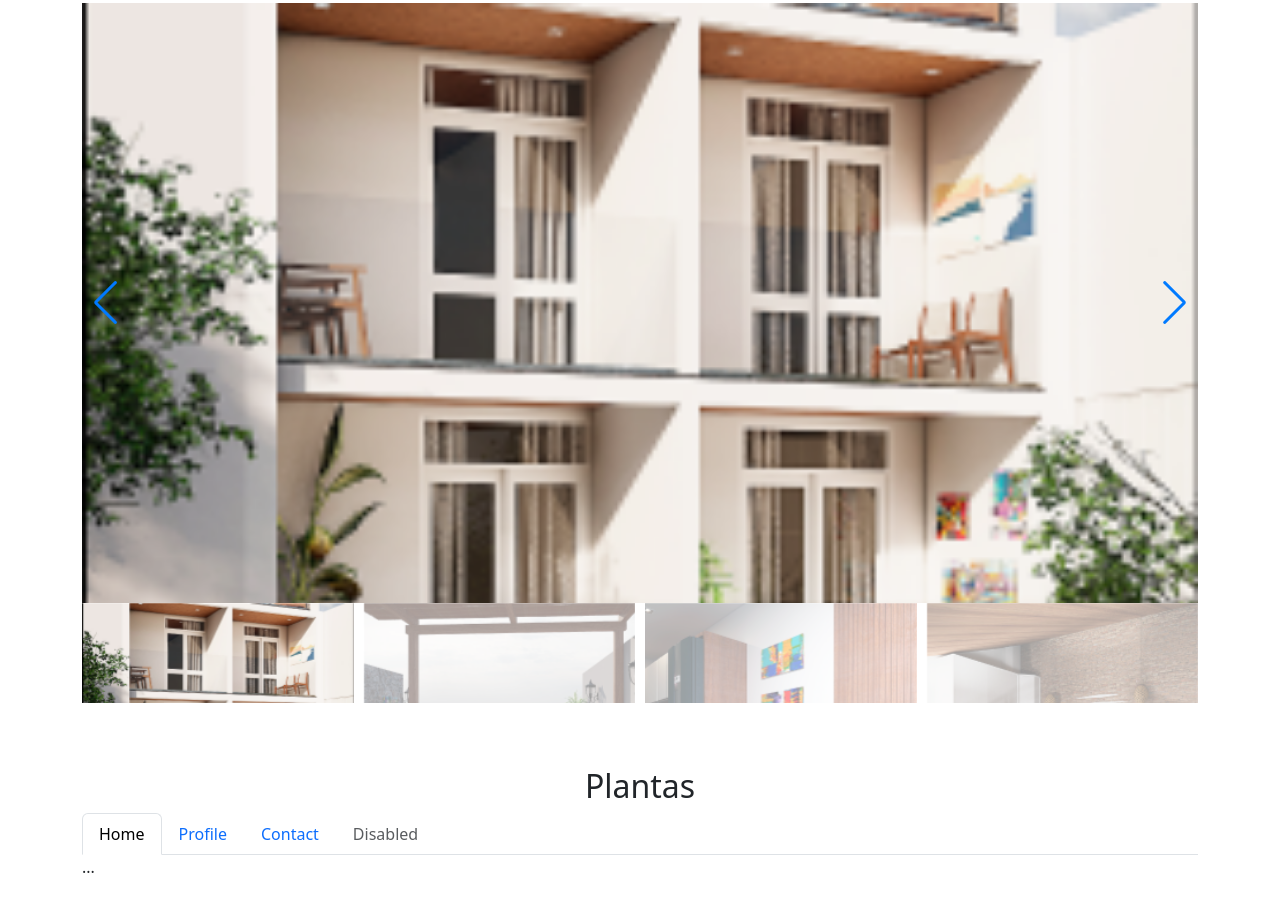
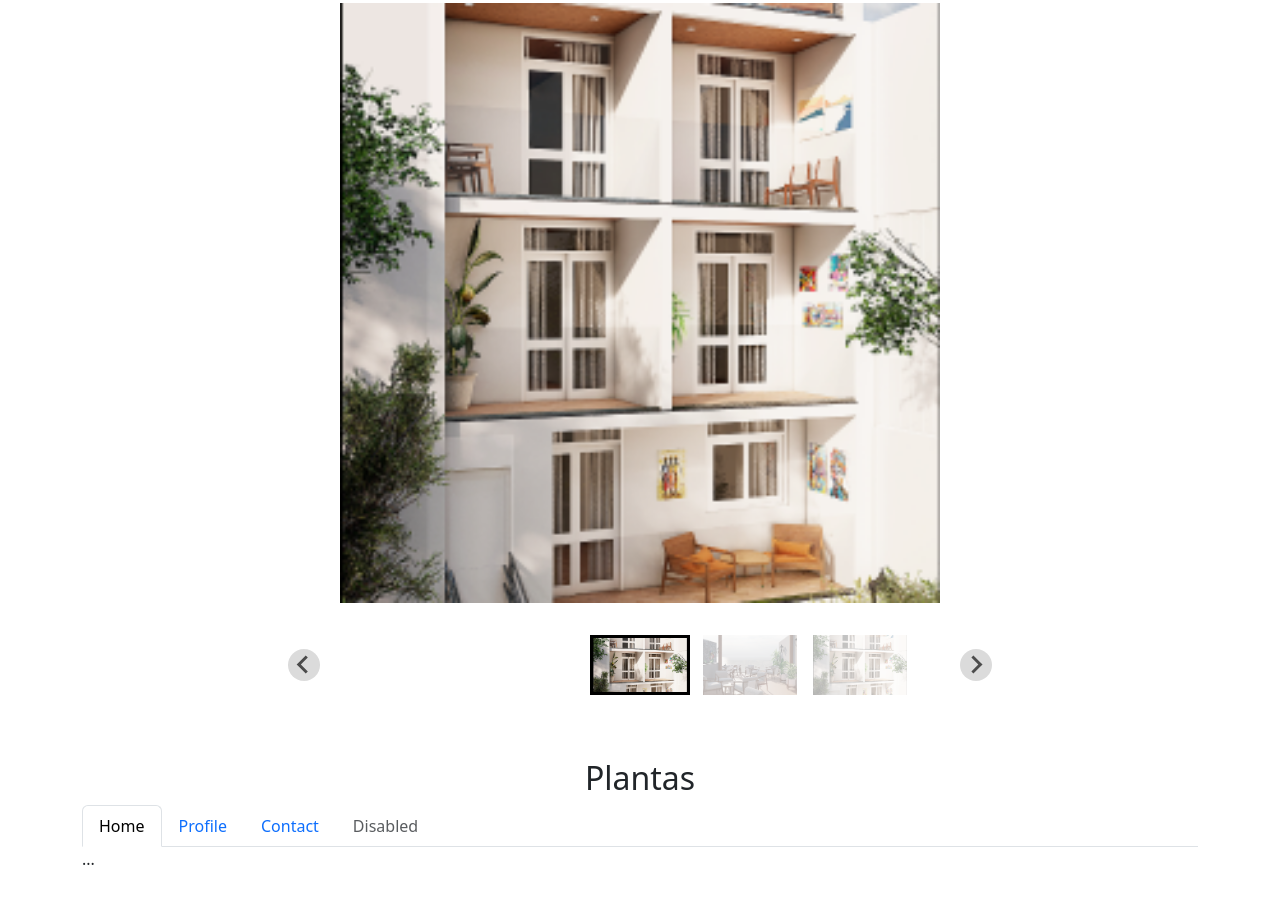
Before and after one commit to blacksheeps-digital/zul447, a website: page index.html in a window 1280 px wide. Shown: the part 2241-3141 px from the top of the page. Drawn offline with nearby package versions, Linux system fonts and the light colour scheme.

Commit message:
new slider

```diff
--- a/assets/js/app.js
+++ b/assets/js/app.js
@@ -1,18 +1,30 @@
-var swiper = new Swiper(".mySwiper", {
-    loop: true,
-    spaceBetween: 10,
-    slidesPerView: 4,
-    freeMode: true,
-    watchSlidesProgress: true,
+document.addEventListener('DOMContentLoaded', function () {
+    var main = new Splide('#main-slider', {
+        type: 'fade',
+        rewind: true,
+        pagination: false,
+        arrows: false,
+        lazyLoad: 'nearby',
+    });
+
+    var thumbnails = new Splide('#thumbnail-slider', {
+        fixedWidth: 100,
+        fixedHeight: 60,
+        gap: 10,
+        rewind: true,
+        pagination: false,
+        cover: true,
+        isNavigation: true,
+        focus: 'center',
+        breakpoints: {
+            600: {
+                fixedWidth: 60,
+                fixedHeight: 44,
+            },
+        },
+    });
+
+    main.sync(thumbnails);
+    main.mount();
+    thumbnails.mount();
 });
-var swiper2 = new Swiper(".mySwiper2", {
-    loop: true,
-    spaceBetween: 10,
-    navigation: {
-        nextEl: ".swiper-button-next",
-        prevEl: ".swiper-button-prev",
-    },
-    thumbs: {
-        swiper: swiper,
-    },
-});
--- a/assets/scss/_layout.scss
+++ b/assets/scss/_layout.scss
@@ -1,70 +1,18 @@
 // Layout Style
+.splide__slide {
+    opacity: 0.3;
+}
 
-.mySwiper2 {
-    height: 80%;
+.splide__slide.is-active {
+    opacity: 1;
+}
+
+#main-slider img {
     width: 100%;
+    object-fit: contain;
     max-height: 600px;
 }
 
-.mySwiper {
-    width: 100%;
-    height: 15%;
-    max-height: 100px;
-    box-sizing: border-box;
-    padding: 10px 0;
+#main-slider {
+    margin-bottom: 2rem;
 }
-
-.swiper-slide {
-    text-align: center;
-    font-size: 18px;
-    display: flex;
-    justify-content: center;
-    align-items: center;
-}
-
-.swiper-slide img {
-    display: block;
-    width: 100%;
-    height: 100%;
-    object-fit: cover;
-}
-
-.swiper-slide {
-    background-size: cover;
-    background-position: center;
-}
-
-.mySwiper2 {
-    height: 80%;
-    width: 100%;
-    max-height: 600px;
-}
-
-.mySwiper {
-    width: 100%;
-    height: 15%;
-    max-height: 100px;
-    box-sizing: border-box;
-    padding: 10px 0;
-}
-
-.mySwiper .swiper-slide {
-    width: 25%;
-    height: 100%;
-    opacity: 0.4;
-}
-
-.mySwiper .swiper-slide-thumb-active {
-    opacity: 1;
-}
-
-.swiper-slide img {
-    display: block;
-    width: 100%;
-    height: 100%;
-    object-fit: cover;
-}
-
-.swiper-wrapper {
-    max-height: 100%;
-}
--- a/index.html
+++ b/index.html
@@ -14,7 +14,9 @@
   <!-- build:css -->
   <link href="assets/css/app.css" rel="stylesheet" type="text/css" />
   <!-- endbuild -->
-  <link rel="stylesheet" href="https://cdn.jsdelivr.net/npm/swiper@11/swiper-bundle.min.css" />
+  <!-- <link rel="stylesheet" href="https://cdn.jsdelivr.net/npm/swiper@11/swiper-bundle.min.css" /> -->
+  <link href=" https://cdn.jsdelivr.net/npm/@splidejs/splide@4.1.4/dist/css/splide.min.css " rel="stylesheet">
+  <script src=" https://cdn.jsdelivr.net/npm/@splidejs/splide@4.1.4/dist/js/splide.min.js " defer></script>
 </head>
 
 <body>
@@ -153,66 +155,45 @@
             </h2>
           </div>
 
-          <div class="col-md-12">
+          <!-- <img src='assets/images/gal1.png' class='img-fluid' alt='' title='' loading='lazy'>
+          <img src='<?php echo IMG ?>' class='img-fluid' alt='' title='' loading='lazy'> -->
 
+          <div class="col-md-8">
+            <div class="splide" id="main-slider" aria-labelledby="carousel-heading">
 
+              <div class="splide__track">
+                <ul class="splide__list">
+                  <li class="splide__slide">
+                    <img src='assets/images/gal1.png' class='img-fluid' alt='' title='' loading='lazy'>
 
-            <div class="swiper mySwiper2">
-              <div class="swiper-wrapper">
-                <div class="swiper-slide">
-                  <img src='assets/images/gal1.png' class='img-fluid' alt='' title='' loading='lazy'>
-                  <!-- <img src='<?php echo IMG ?>' class='img-fluid' alt='' title='' loading='lazy'> -->
-                  <h3>
-                    nome da imagem
-                  </h3>
-                </div>
-                <div class="swiper-slide">
-                  <img src='assets/images/gal2.png' class='img-fluid' alt='' title='' loading='lazy'>
-                  <!-- <img src='<?php echo IMG ?>' class='img-fluid' alt='' title='' loading='lazy'> -->
-                  <h3>
-                    nome da imagem2
-                  </h3>
-                </div>
-                <div class="swiper-slide">
-                  <img src='assets/images/gal3.png' class='img-fluid' alt='' title='' loading='lazy'>
-                  <!-- <img src='<?php echo IMG ?>' class='img-fluid' alt='' title='' loading='lazy'> -->
-                </div>
-                <div class="swiper-slide">
-                  <img src='assets/images/gal4.png' class='img-fluid' alt='' title='' loading='lazy'>
-                  <!-- <img src='<?php echo IMG ?>' class='img-fluid' alt='' title='' loading='lazy'> -->
-                </div>
-                <div class="swiper-slide">
-                  <img src='assets/images/gal2.png' class='img-fluid' alt='' title='' loading='lazy'>
-                  <!-- <img src='<?php echo IMG ?>' class='img-fluid' alt='' title='' loading='lazy'> -->
-                </div>
-              </div>
-              <div class="swiper-button-next"></div>
-              <div class="swiper-button-prev"></div>
-            </div>
-            <div thumbsSlider="" class="swiper mySwiper">
-              <div class="swiper-wrapper">
-                <div class="swiper-slide">
-                  <img src='assets/images/gal1.png' class='img-fluid' alt='' title='' loading='lazy'>
-                  <!-- <img src='<?php echo IMG ?>' class='img-fluid' alt='' title='' loading='lazy'> -->
-                </div>
-                <div class="swiper-slide">
-                  <img src='assets/images/gal2.png' class='img-fluid' alt='' title='' loading='lazy'>
-                  <!-- <img src='<?php echo IMG ?>' class='img-fluid' alt='' title='' loading='lazy'> -->
-                </div>
-                <div class="swiper-slide">
-                  <img src='assets/images/gal3.png' class='img-fluid' alt='' title='' loading='lazy'>
-                  <!-- <img src='<?php echo IMG ?>' class='img-fluid' alt='' title='' loading='lazy'> -->
-                </div>
-                <div class="swiper-slide">
-                  <img src='assets/images/gal4.png' class='img-fluid' alt='' title='' loading='lazy'>
-                  <!-- <img src='<?php echo IMG ?>' class='img-fluid' alt='' title='' loading='lazy'> -->
-                </div>
-                <div class="swiper-slide">
-                  <img src='assets/images/gal2.png' class='img-fluid' alt='' title='' loading='lazy'>
-                  <!-- <img src='<?php echo IMG ?>' class='img-fluid' alt='' title='' loading='lazy'> -->
-                </div>
+                  </li>
+                  <li class="splide__slide">
+                    <img src='assets/images/gal2.png' class='img-fluid' alt='' title='' loading='lazy'>
+
+                  </li>
+                  <li class="splide__slide">
+                    <img src='assets/images/gal1.png' class='img-fluid' alt='' title='' loading='lazy'>
+
+                  </li>
+                </ul>
               </div>
             </div>
+            <div id="thumbnail-slider" class="splide">
+              <div class="splide__track">
+                <ul class="splide__list">
+                  <li class="splide__slide">
+                    <img src='assets/images/gal1.png' class='img-fluid' alt='' title='' loading='lazy'>
+                  </li>
+                  <li class="splide__slide">
+                    <img src='assets/images/gal2.png' class='img-fluid' alt='' title='' loading='lazy'>
+                  </li>
+                  <li class="splide__slide">
+                    <img src='assets/images/gal1.png' class='img-fluid' alt='' title='' loading='lazy'>
+                  </li>
+                </ul>
+              </div>
+            </div>
+
           </div>
         </div>
       </div>
```
Also changed, not shown: assets/css/app.css, dist/assets/css/app.min.css, dist/assets/js/app.min.js.
